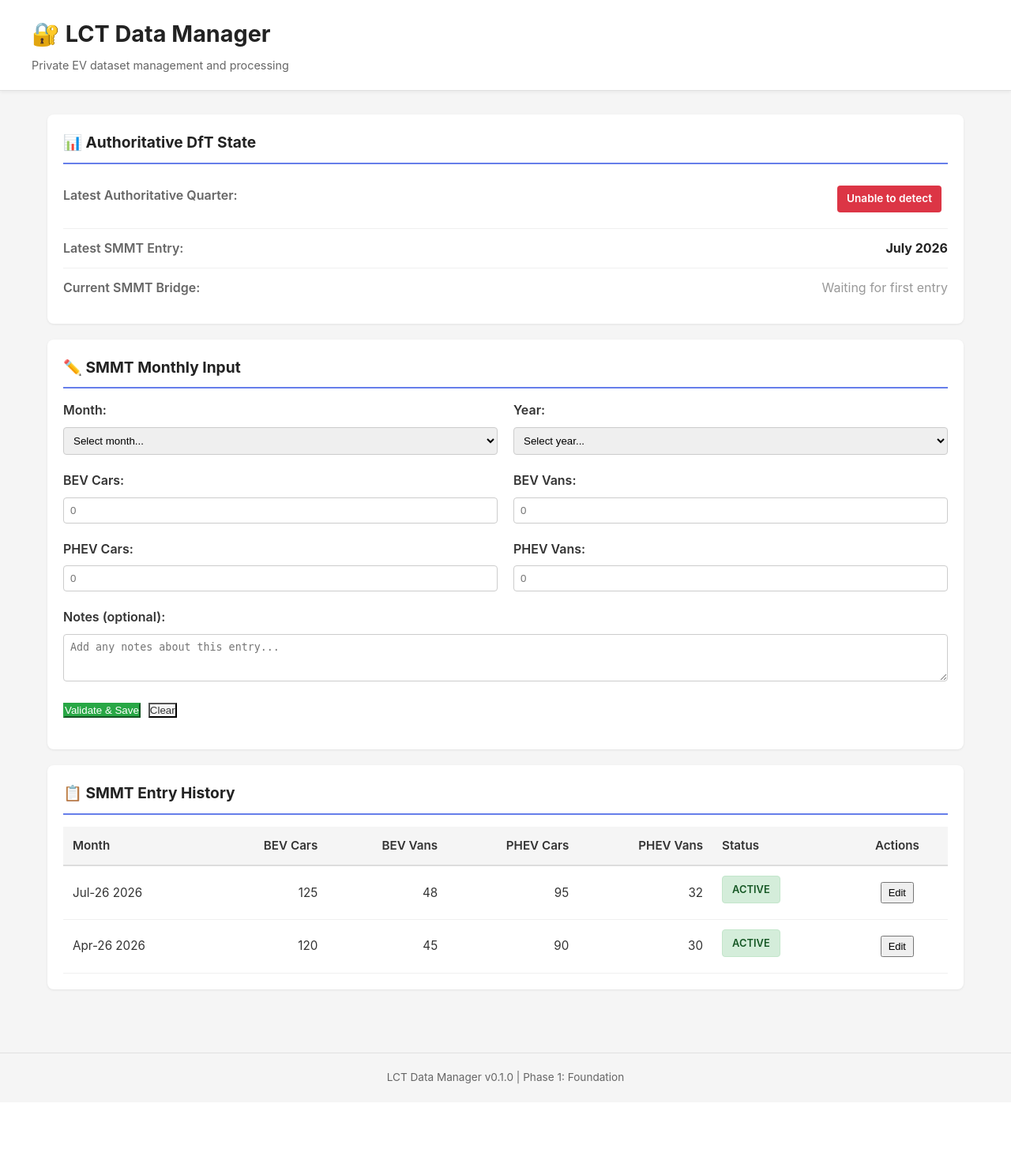
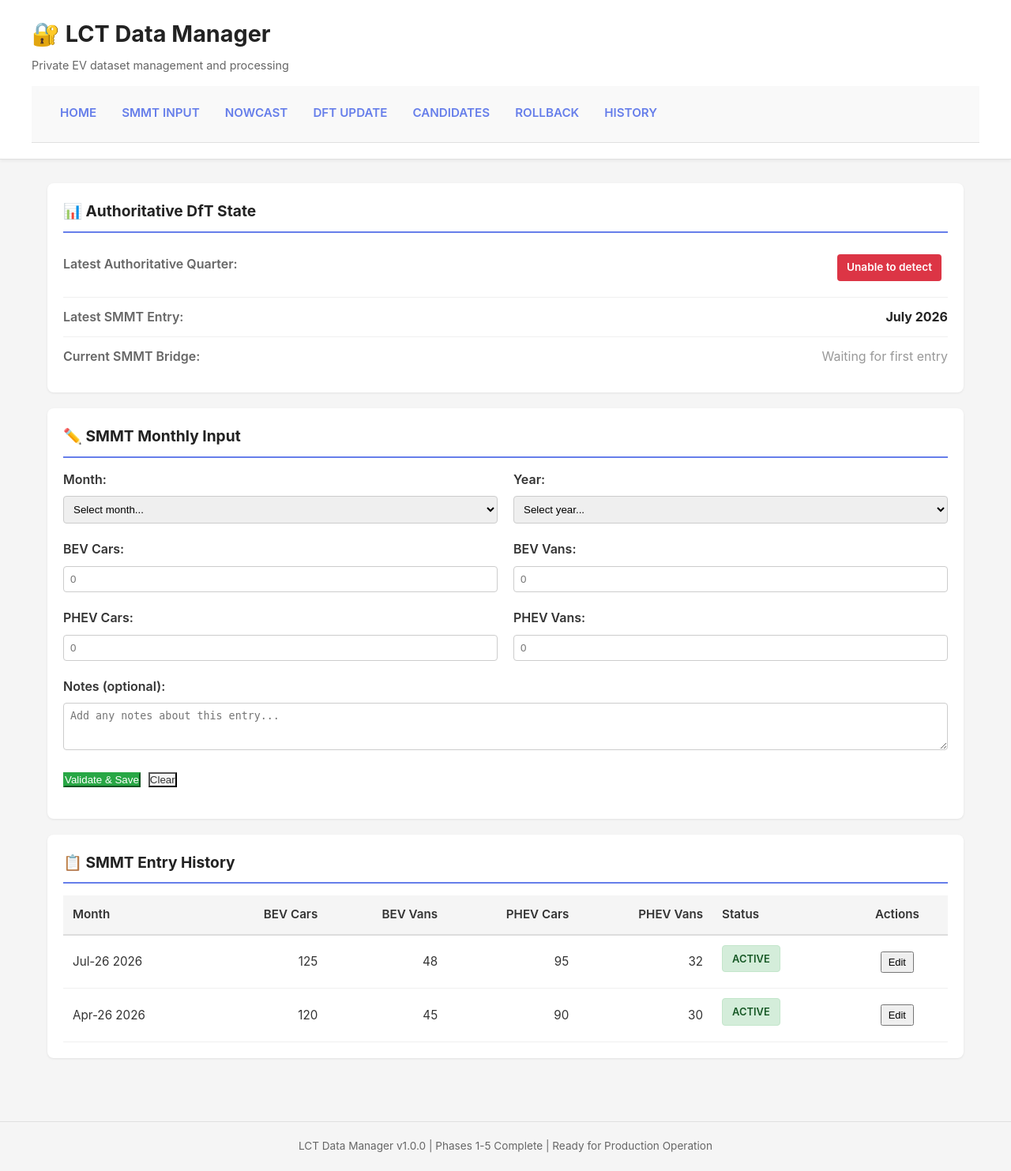
Before and after one commit to vibishjohnson/LAEP-LCT-Dashboard, a Flask app: page /smmt in a window 1280 px wide. Shown: the whole page at 79% size. Before the commit the page ends 1373 px from the top, so only its background shows below. Run offline with Flask 3, Linux system fonts and the light colour scheme; data comes from the database, SQL or seed files in the repository.

Commit message:
Fix: Add comprehensive navigation menu and update homepage to operational status
- Added top navigation bar with 7 main sections: HOME, SMMT INPUT, NOWCAST, DFT UPDATE, CANDIDATES, ROLLBACK, HISTORY
- Replaced Phase 1 dashboard with operational status page showing:
  * Current DfT vintage and EV period
  * SMMT bridge status
  * Weight vintage tracking
  * Candidate and production status
  * Quick action buttons for all workflows
- Updated footer to reflect Phases 1-5 complete
- Verified all 7 routes work end-to-end:
  * / (homepage with operational status)
  * /health (API check)
  * /smmt (SMMT input form)
  * /nowcast (nowcast generation)
  * /dft-update (DfT file upload)
  * /promotion-history (audit trail)
  * /rollback-options (backup recovery)
- Navigation menu provides clear access to complete workflow

No methodology or data-processing changes. UI/navigation wiring only.
Co-Authored-By: Claude Haiku 4.5 <noreply@anthropic.com>

```diff
--- a/templates/base.html
+++ b/templates/base.html
@@ -40,6 +40,51 @@
         .subtitle {
             font-size: 0.9em;
             color: #666;
+            margin-bottom: 15px;
+        }
+
+        nav {
+            background: #f9f9f9;
+            padding: 12px 0;
+            border-bottom: 1px solid #e0e0e0;
+            margin-top: 15px;
+        }
+
+        nav ul {
+            list-style: none;
+            display: flex;
+            gap: 0;
+            max-width: 1200px;
+            margin: 0 auto;
+            padding: 0 20px;
+            flex-wrap: wrap;
+        }
+
+        nav li {
+            margin: 0;
+        }
+
+        nav a {
+            display: block;
+            padding: 10px 16px;
+            color: #667eea;
+            text-decoration: none;
+            font-size: 0.95em;
+            font-weight: 600;
+            border-bottom: 3px solid transparent;
+            transition: all 0.2s;
+        }
+
+        nav a:hover {
+            color: #5568d3;
+            border-bottom-color: #667eea;
+            background: #f0f0f0;
+        }
+
+        nav a.active {
+            color: #5568d3;
+            border-bottom-color: #667eea;
+            background: #f0f0f0;
         }
 
         .container {
@@ -156,6 +201,17 @@
         <div class="header-content">
             <h1>🔐 LCT Data Manager</h1>
             <p class="subtitle">Private EV dataset management and processing</p>
+            <nav>
+                <ul>
+                    <li><a href="/">HOME</a></li>
+                    <li><a href="/smmt">SMMT INPUT</a></li>
+                    <li><a href="/nowcast">NOWCAST</a></li>
+                    <li><a href="/dft-update">DFT UPDATE</a></li>
+                    <li><a href="/promotion-review/latest">CANDIDATES</a></li>
+                    <li><a href="/rollback-options">ROLLBACK</a></li>
+                    <li><a href="/promotion-history">HISTORY</a></li>
+                </ul>
+            </nav>
         </div>
     </header>
 
@@ -164,7 +220,7 @@
     </div>
 
     <footer>
-        <p>LCT Data Manager v0.1.0 | Phase 1: Foundation</p>
+        <p>LCT Data Manager v1.0.0 | Phases 1-5 Complete | Ready for Production Operation</p>
     </footer>
 
     {% block extra_js %}{% endblock %}
```
Also changed, not shown: templates/dashboard.html (+65 -60 lines).
